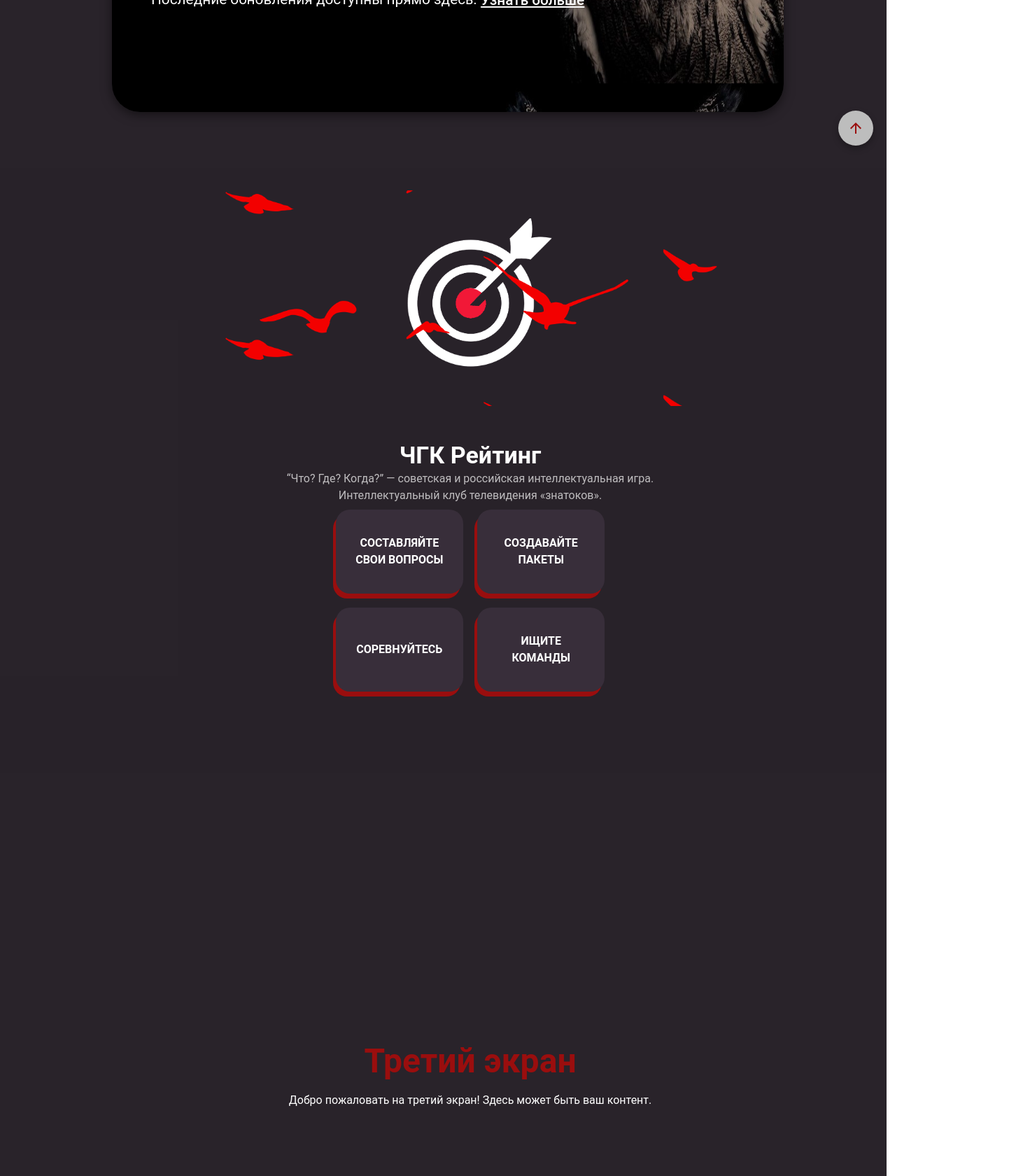
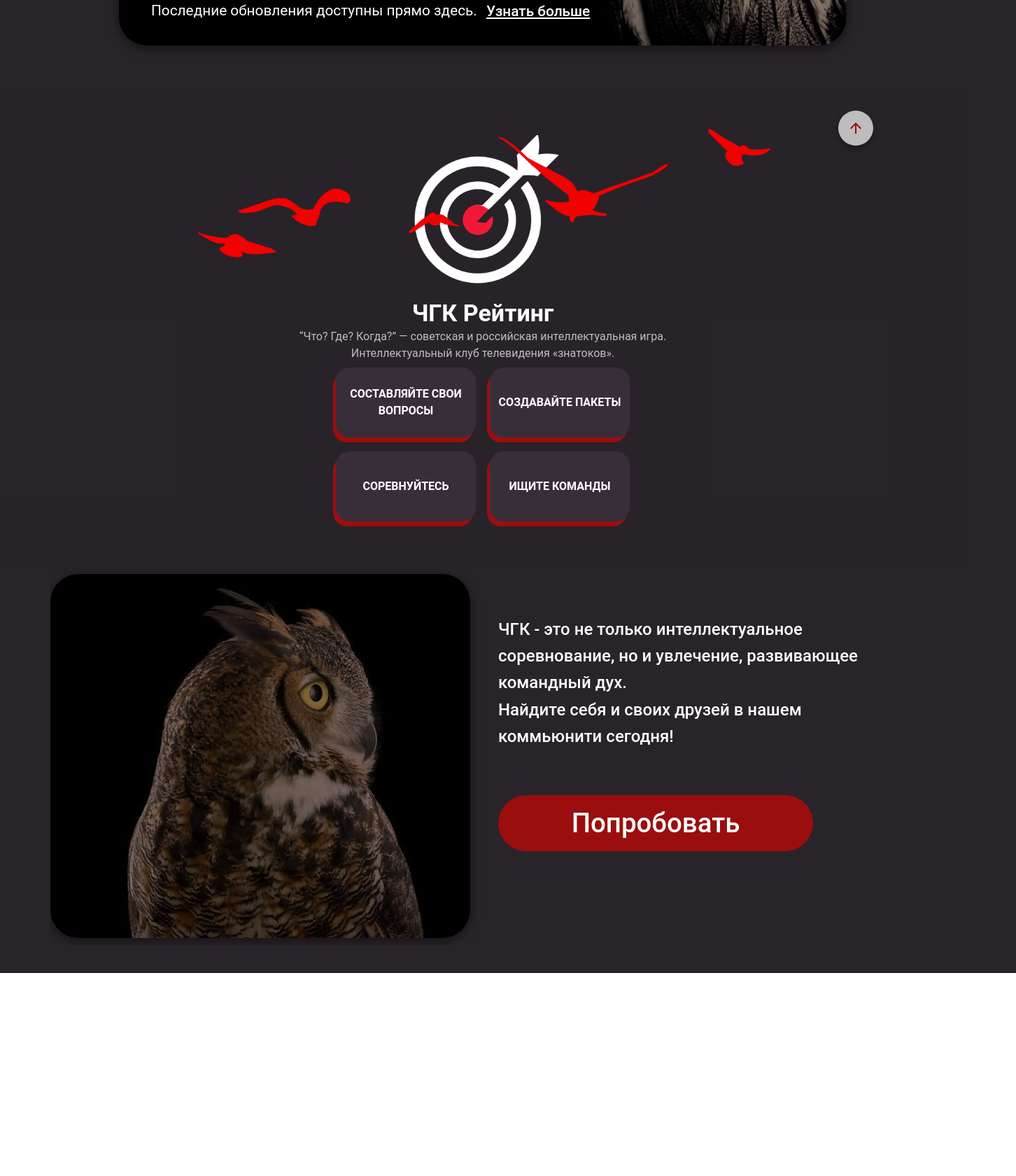
Before and after one commit to thesysadminest/chgk_website, a React (Create React App) app in the folder front_end/: page / in a window 1280 px wide. Shown: the part 560-2240 px from the top of the page at 70% size, 1452 px wide, since content can reach past the window. After the commit the page ends 1950 px from the top, so only its background shows below. Built offline with nearby package versions, Linux system fonts and the light colour scheme.

Commit message:
upd lobby

```diff
--- a/front_end/src/components/LobbyNavBar.js
+++ b/front_end/src/components/LobbyNavBar.js
@@ -19,8 +19,7 @@ const LobbyNavBar = () => {
         boxShadow: 'none',
         zIndex: theme.zIndex.drawer + 1,
         overflow: "hidden",
-      }}
-    >
+      }}>
         <Toolbar sx={{ display: 'flex', justifyContent: 'space-between' }}>
           <Typography
             variant="h6"
@@ -28,13 +27,13 @@ const LobbyNavBar = () => {
               fontWeight: 'bold',
               color: theme.palette.text.primary,
               cursor: 'pointer',
+              margin: 1,
             }}
             onClick={() => handleNavigate('/')}
             >
               CHGK Site
           </Typography>
-
-        <Box sx={{ display: 'flex', gap: theme.spacing(2) }}>
+          <Box sx={{ display: 'flex', gap: theme.spacing(1.8) , mr: 1}}>
             <Button
               onClick={() => handleNavigate('/registration')}
               sx={{
@@ -48,8 +47,7 @@ const LobbyNavBar = () => {
                   backgroundColor: theme.palette.primary.hover,
                 },
                 borderRadius: theme.components?.MuiButton?.styleOverrides?.root?.borderRadius || 10,
-            }}
-          >
+              }}>
                 Регистрация
             </Button>
             <Button
@@ -65,8 +63,7 @@ const LobbyNavBar = () => {
                   backgroundColor: theme.palette.primary.hover,
                 },
                 borderRadius: theme.components?.MuiButton?.styleOverrides?.root?.borderRadius || 10,
-            }}
-          >
+              }}>
                 Войти
             </Button>
           </Box>
--- a/front_end/src/pages/Lobby.js
+++ b/front_end/src/pages/Lobby.js
@@ -49,37 +49,32 @@ const Lobby = () => {
         position: "absolute",
         top: 0,
         left: 0,
-        width: "99vw",
-        margin: 0,
+        marginTop: 1.2,
         padding: 0,
-        overflowX: "hidden",
+        overflow: "hidden",
         backgroundColor: theme.palette.background.default,
         scrollBehavior: "smooth",
-      }}
-    >
+      }}>
         <Box
           sx={{
             display: "flex",
             flexDirection: "column",
             justifyContent: "center",
             alignItems: "center",
-          width: "100vw",
-          height: "100vh",
+            width: "1380px",
+            height: "680px",
             backgroundColor: theme.palette.background.default,
-        }}
-      >
+          }}>
           <Box
             sx={{
-            width: "75vw",
-            height: "80vh",
+              width: "1040px",
+              height: "550px",
               backgroundImage: "url(/big_owl.jpg)",
               backgroundSize: "100%",
               backgroundPosition: "center",
               borderRadius: "40px",
               boxShadow: "0px 4px 15px rgba(0, 0, 0, 0.5)",
-          }}
-        ></Box>
-
+            }}/>
           <Box
             sx={{
               textAlign: "left",
@@ -87,15 +82,13 @@ const Lobby = () => {
               position: "absolute",
               left: theme.spacing(27),
               top: theme.spacing(37),
-          }}
-        >
+            }}>
               <Typography
                 variant="h2"
                 sx={{
                   fontWeight: "bold",
                   fontSize: "4rem",
-            }}
-          >
+               }}>
                   Ваш сайт
               </Typography>
               <Typography
@@ -104,8 +97,7 @@ const Lobby = () => {
                   fontWeight: "bold",
                   fontSize: "4rem",
                   ml: theme.spacing(24),
-            }}
-          >
+                }}>
                   для соревнований
               </Typography>
               <Typography
@@ -114,8 +106,7 @@ const Lobby = () => {
                   fontWeight: "bold",
                   fontSize: "4rem",
                   ml: theme.spacing(80),
-            }}
-          >
+                }}>
                   по <span style={{ color: theme.palette.primary.main }}>ЧГК</span>
               </Typography>
               <Typography
@@ -123,8 +114,7 @@ const Lobby = () => {
                 sx={{
                   fontSize: "1.3rem",
                   mt: 2,
-            }}
-          >
+                }}>
                   Последние обновления доступны прямо здесь.{" "}
                   <Button
                     onClick={scrollToNext}
@@ -132,33 +122,29 @@ const Lobby = () => {
                       textDecoration: "underline",
                       color: theme.palette.text.primary,
                       fontSize: "1.3rem",
-                padding: 0,
-                background: "none",
                       minWidth: "auto",
-              }}
-            >
+                    }}>
                       Узнать больше
                   </Button>
                </Typography>
         </Box>
     </Box>
 
-
+    {/*второй экран*/}
     <Box
       id="next-section"
       sx={{
         display: "flex",
         flexDirection: "column",
-    //justifyContent: "flex-start",
         alignItems: "center",
-    width: "100vw",
-    height: "100vh",
-    padding: theme.spacing(4),
+        justifyContent: "center",
+        width: "1380px",
+        height: "680px",
+        overflow: "hidden",
+        padding: 0,
         backgroundColor: theme.palette.background.paper,
         position: "relative",
-  }}
->
-
+      }}>
         <Box
           sx={{
             width: "265px",
@@ -171,16 +157,12 @@ const Lobby = () => {
             alignItems: "center",
             position: "absolute",
             zIndex: 1,
-      ml: 2,
-      mt: 5,
-      overflow: "visible",
-    }}
-  ></Box>
-
+            mb: 42,
+          }}/>
         <Box
           sx={{
-      width: "62vw",
-      height: "50vh",
+            width: "925px",
+            height: "260px",
             backgroundImage: "url(/birds.png)",
             backgroundSize: "95%",
             backgroundPosition: "center",
@@ -189,29 +171,25 @@ const Lobby = () => {
             alignItems: "center",
             position: "relative",
             zIndex: 2,
-      marginBottom: 6.3,
-    }}
-  ></Box>
-
+            marginBottom: 4,
+            marginTop: 0.5,
+          }}/>
         <Typography
           variant="h4"
           sx={{
             color: theme.palette.text.primary,
             fontWeight: "bold",
             marginBottom: theme.spacing(0),
-    }}
-  >
+          }}>
             ЧГК Рейтинг
         </Typography>
-
         <Typography
           variant="body1"
           sx={{
             textAlign: "center",
             marginBottom: theme.spacing(1),
             color: theme.palette.text.secondary,
-    }}
-  >
+          }}>
             “Что? Где? Когда?” — советская и российская интеллектуальная игра. <br />
             Интеллектуальный клуб телевидения «знатоков».
         </Typography>
@@ -221,10 +199,9 @@ const Lobby = () => {
             display: "grid",
             gridTemplateColumns: "1fr 1fr",
             gap: theme.spacing(2.5),
+            marginBottom: theme.spacing(8),
             justifyItems: "center",
-      marginBottom: 10.5,
-    }}
-  >
+          }}>
             {["СОСТАВЛЯЙТЕ СВОИ ВОПРОСЫ",
             "СОЗДАВАЙТЕ ПАКЕТЫ",
             "СОРЕВНУЙТЕСЬ",
@@ -233,28 +210,25 @@ const Lobby = () => {
                 key={idx}
                 onClick={() => navigate("/login")}
                 sx={{
-          width: "13vw",
-          height: "13vh",
+                  width: "200px",
+                  height: "100px",
                   display: "flex",
                   justifyContent: "center",
-          padding: 1,
+                  padding: 0,
                   alignItems: "center",
                   borderRadius: "20px",
                   boxShadow: "-4px 7px 0px 0px rgba(154, 14, 14, 1)",
                   backgroundColor: theme.palette.background.light,
                   cursor: "pointer",
-        }}
-      >
+                }}>
                   <Typography
                     variant="body1"
                     sx={{
                       fontSize: "1rem",
                       textAlign: "center",
-            padding: theme.spacing(2),
                       color: theme.palette.text.primary,
                       fontWeight: "bold",
-          }}
-        >
+                    }}>
                       {text}
                   </Typography>
               </Box>
@@ -262,40 +236,72 @@ const Lobby = () => {
         </Box>
     </Box>
 
+    {/*третий экран*/}
     <Box
       sx={{
         display: "flex",
-          flexDirection: "column",
-          justifyContent: "center",
+        justifyContent: "left",
         alignItems: "center",
-          width: "100vw",
-          height: "100vh",
-          padding: theme.spacing(4),
+        width: "1380px",
+        height: "540px",
+        overflow: "hidden",
         backgroundColor: theme.palette.background.default,
-        }}
-      >
+        marginLeft: 9,
+        marginBottom: 5,
+      }}>
+      <Box
+        sx={{
+          width: "600px",
+          height: "520px",
+          backgroundImage: "url(/side_owl.jpg)",
+          backgroundSize: "95%",
+          borderRadius: "40px",
+          boxShadow: "0px 4px 15px rgba(0, 0, 0, 0.5)",
+          backgroundPosition: "left",
+          display: "flex",
+          justifyContent: "left",
+          position: "relative",
+          zIndex: 2,
+        }}/>
+      <Box
+        sx={{
+          color: theme.palette.primary.contrastText,
+          ml: 5,
+          width: "40%",
+        }}>
           <Typography
-          variant="h3"
+            variant="h6"
             sx={{
-            color: theme.palette.primary.main,
-            fontWeight: "bold",
-            textAlign: "center",
-          }}
-        >
-          Третий экран
+              fontSize: "1.5rem",
+              textAlign: "left",
+              mb: 8,
+            }}>
+              ЧГК - это не только интеллектуальное соревнование, но и увлечение, развивающее командный дух. <br />
+              Найдите себя и своих друзей в нашем коммьюнити сегодня!
           </Typography>
-        <Typography
-          variant="body1"
+          <Button
+            onClick={() => navigate('/login')}
             sx={{
-            textAlign: "center",
-            marginTop: theme.spacing(2),
-            color: theme.palette.text.primary,
-          }}
-        >
-          Добро пожаловать на третий экран! Здесь может быть ваш контент.
-        </Typography>
+              backgroundColor: theme.palette.primary.main,
+              color: theme.palette.primary.contrastText,
+              fontSize: "2.4rem",
+              width: '450px',
+              height: '80px',
+              borderRadius: "50px",
+              marginBottom: 8,
+              zIndex: 4,
+              '&:hover': {
+                backgroundColor: theme.palette.primary.hover,
+              },
+              borderRadius: theme.components?.MuiButton?.styleOverrides?.root?.borderRadius || 10,
+            }}>
+              Попробовать
+          </Button>
+      </Box>
     </Box>
 
+
+    {/*стрелка*/}
     <Box
       onClick={scrollToTop}
       sx={{
@@ -304,29 +310,23 @@ const Lobby = () => {
         right: theme.spacing(4),
         width: "50px",
         height: "50px",
-          backgroundColor: showButton
-            ? isClicked
-              ? theme.palette.text.disabled
-              : theme.palette.common.white
-            : theme.palette.text.disabled,
+        backgroundColor: showButton ? isClicked ? theme.palette.text.disabled : theme.palette.common.white : theme.palette.text.disabled,
         borderRadius: "50%",
         boxShadow: "0px 4px 10px rgba(0, 0, 0, 0.3)",
         display: "flex",
         justifyContent: "center",
         alignItems: "center",
         cursor: "pointer",
-          zIndex: 1000,
-        }}
-      >
+        zIndex: 10,
+      }}>
         <ArrowUpwardIcon
           sx={{
             color: theme.palette.primary.main,
             fontSize: "24px",
-          }}
-        />
+          }}/>
     </Box>
-    </Box>
-  );
+  </Box> );
+
   };
 
 export default Lobby;
```
Also changed, not shown: front_end/public/side_owl.jpg (added). Lines whose indentation alone changed are shown as unchanged.
